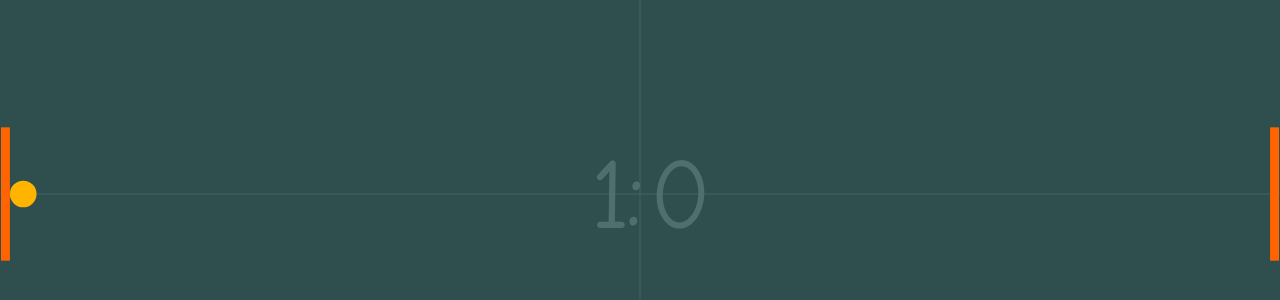
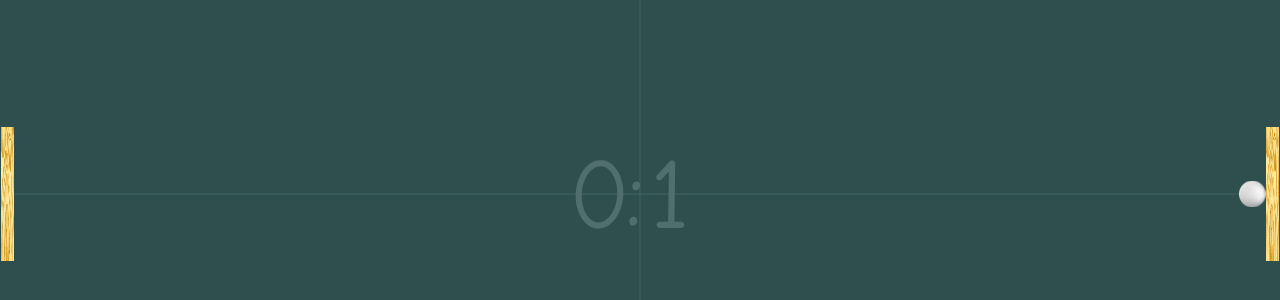
Before and after one commit to Kalitosha/Kalitosha.github.io, a plain HTML site: page firstCanvas/index.html in a window 1280 px wide. Shown: the part 206-506 px from the top of the page. Drawn offline with Linux system fonts and the light colour scheme.

Commit message:
123456789

```diff
--- a/firstCanvas/assets/js/canvas.js
+++ b/firstCanvas/assets/js/canvas.js
@@ -1,12 +1,12 @@
 var canvas = document.getElementById('myCanvas'); // подключаем canvas
 var ctx = canvas.getContext('2d'); // задаем контекст
 
-document.body.addEventListener('touchmove', function(event) {
-    event.preventDefault();
-}, false); // Предотвращение скролла
-
 window.addEventListener('resize', resizeCanvas, false);
 // canvas.addEventListener("touchmove", touchMove, false);
+
+document.body.addEventListener('touchmove', function(e) {
+    e.preventDefault();
+}, false); // Предотвращение скролла
 
 // var Width, Height;
 
@@ -15,6 +15,9 @@ Height = document.documentElement.clientHeight;
 
 
 var gall = 0;
+var imgBall = new Image();  // Создание нового объекта изображения
+var imgPlatform = new Image();
+
 window.onload = function () {
 
     canvas.width = window.innerWidth;
@@ -23,8 +26,13 @@ window.onload = function () {
     canvas.width = document.documentElement.clientWidth;
     canvas.height = document.documentElement.clientHeight;
 
-    // Width = document.documentElement.clientWidth;
-    // Height = document.documentElement.clientHeight;
+
+    var fonMus = document.getElementById('fonMusic'); // фоновая музыка
+    //fonMus.play();
+    fonMus.volume = 0.1;
+
+    imgBall.src ='assets\\images\\ball.png';  // Путь к изображению которое необходимо нанести на холст
+    imgPlatform.src = 'assets\\images\\pl.png';
 
     init();
 }
@@ -34,18 +42,29 @@ var mouseMove = function(e) {
     platform2.y = e.clientY - platform2.h/2;
 }
 
-var touchMove = function (e) {
+// var touchMove = function (e) {
+document.addEventListener('touchmove', function(e) {
+        e.preventDefault();
+        e.stopPropagation();
+        /* Здесь ваш код обработки события*/
+    if (e.targetTouches.length == 1) {
+        var touch = e.targetTouches[0];
 
+        platform1.y = touch.pageY - platform1.h / 2;
+        platform2.y = touch.pageY - platform2.h / 2;
+    }
+    }, false);
     // if (event.targetTouches.length == 1) {
     //     var touch = event.targetTouches[0];
     //     // Place element where the finger is
     //     obj.style.left = touch.pageX + 'px';
     //     obj.style.top = touch.pageY + 'px';
     // }
-
-    platform1.y = e.touchAction.pageY - platform1.h/2;
-    platform2.y = e.touchAction.pageY - platform2.h/2;
-}
+//     if (event.targetTouches.length == 1) {
+//         platform1.y = e.touchAction.pageY - platform1.h / 2;
+//         platform2.y = e.touchAction.pageY - platform2.h / 2;
+//     }
+// }
 
 var ball = {
     color : 'black',
@@ -55,7 +74,8 @@ var ball = {
     x : 0,
     y : 0,
     drawBall : function () {
-    }
+    },
+    drawSprite : function () {}
 }
 
 function Rect(color, x, y) {
@@ -63,25 +83,29 @@ function Rect(color, x, y) {
     this.x = x; // координата х
     this.y = y; // координата у
     this.h = Height / 6; // высота
-    this.w = Height / 6 / 15; // ширина
+    this.w = Height / 6 / 10; // ширина
     this.score = 0;
     this.drawRect = function () {
         ctx.fillStyle = this.color;
         ctx.fillRect(this.x, this.y, this.w, this.h);
-    }
+    };
+    this.drawSprite = function (){
+        ctx.drawImage(imgPlatform, this.x, this.y, this.w, this.h);
+    };
 }
 
 
 function init() {
 
     platform1 = new Rect('rgb(255, 100, 0)', 1, Height/2 - Height/6/2);
-    platform2 = new Rect('rgb(255, 100, 0)', Width - Height/6/15 - 1, Height/2 - Height/6/2);
+    platform2 = new Rect('rgb(255, 100, 0)', Width - Height/6/10 - 1, Height/2 - Height/6/2);
+
 
     ball = {
         color : 'RGB(255, 180, 0)',
-        r :  Height/60,
-        vx : 3,
-        vy : -3,
+        r :  Height/30,
+        vx : -6,
+        vy : -6,
         x : Width/2,
         y : Height/2,
         drawBall : function () {
@@ -90,8 +114,12 @@ function init() {
             ctx.arc(this.x, this.y, this.r, 0, Math.PI*2, true);
             ctx.fill();
             ctx.closePath();
+         },
+
+        drawSprite : function () {
+                ctx.drawImage(imgBall, this.x, this.y, this.r, this.r);
         }
-    }
+    };
     //ball = new Ball('RGB(250, 220, 100)', Width/2, Height/2, Height/40);
 
     draw();
@@ -106,22 +134,22 @@ function resizeCanvas() {
         /*************************************************************************************/
         //platform1.x = platform1.x * document.documentElement.clientWidth/Width;
         platform1.y = platform1.y * document.documentElement.clientHeight/Height;
-        platform1.w = document.documentElement.clientHeight / 6 / 15;
+        platform1.w = document.documentElement.clientHeight / 6 / 10;
         platform1.h = document.documentElement.clientHeight / 6;
 
-        platform2.x = document.documentElement.clientWidth - document.documentElement.clientHeight / 6 / 15 - 1;
+        platform2.x = document.documentElement.clientWidth - document.documentElement.clientHeight / 6 / 10 - 1;
         platform2.y = platform2.y * document.documentElement.clientHeight/Height;
-        platform2.w = document.documentElement.clientHeight / 6 / 15;
+        platform2.w = document.documentElement.clientHeight / 6 / 10;
         platform2.h = document.documentElement.clientHeight / 6;
 
-        ball.r = document.documentElement.clientHeight/60;
+        ball.r = document.documentElement.clientHeight/30;
         if (gall == 1){
 
             ball.x = platform2.x - ball.r;
         }
         else if (gall == 2){
 
-            ball.x = platform1.x + platform1.w + ball.r;
+            ball.x = platform1.x + platform1.w; // + ball.r;
         }
         else{
             ball.x = ball.x * document.documentElement.clientWidth/Width;
@@ -135,6 +163,7 @@ function resizeCanvas() {
 
 function draw() {
     ctx.clearRect(0, 0, Width, Height); // стираем
+
 
     ctx.strokeStyle = 'rgb(67, 100, 100)';
     ctx.beginPath();
@@ -150,11 +179,6 @@ function draw() {
     // ctx.fillText(Height, 20, 20);
     // ctx.fillText(Width, 70, 20);
 
-    // ctx.fillStyle = 'rgb(80, 110, 110)';
-    // ctx.font = "15px Comic Sans MS";
-    // ctx.fillText(ball.vx, 170, 20);
-    // ctx.fillText(ball.vy, 170, 40);
-
     //счет
     ctx.fillStyle = 'rgb(80, 110, 110)';
     ctx.font = "100px Comic Sans MS";
@@ -165,16 +189,19 @@ function draw() {
     ctx.fillText(platform2.score, Width/2 + 10, Height/2 + 34);
 
 
-    ball.drawBall();
-    platform1.drawRect();
-    platform2.drawRect();
+    ball.drawSprite();
+    // ball.drawBall();
+    platform1.drawSprite();
+    platform2.drawSprite();
+    // platform1.drawRect();
+    // platform2.drawRect();
 
     collision();
 
     canvas.onmousemove = mouseMove;
     canvas.onmousedown = onMouseDown;
-    canvas.touchmove = touchMove; // TODO проверить
-    canvas.touchend = onMouseDown; // убрали палец
+    // canvas.touchmove = touchMove; // TODO проверить
+    canvas.touchstart = onMouseDown; // Tap (Косание)
 
     window.requestAnimationFrame(draw);
 }
@@ -190,17 +217,17 @@ function draw() {
 
 function collision() {
     if (gall == 0) {
-        if ((ball.y - ball.r < 0) || (ball.y + ball.r > Height)) { // стена: верх, низ
+        if ((ball.y < 0) || (ball.y + ball.r > Height)) { // стена: верх, низ
             ball.vy = -ball.vy;
         }
 
-        else if (ball.x - ball.r < platform1.x + platform1.w) { // столкновение с ракеткой №1
-            if ((ball.y + ball.r > platform1.y) && (ball.y - ball.r < platform1.y + platform1.h )) // на промежутке
+        else if (ball.x < platform1.x + platform1.w) { // столкновение с ракеткой №1
+            if ((ball.y + ball.r > platform1.y) && (ball.y < platform1.y + platform1.h )) // на промежутке
                 ball.vx = -ball.vx;
             else { // стена: лево // вне промежутка нахождения ракетки
                 platform2.score++;
                 ball.x = platform2.x - ball.r;
-                ball.y = platform1.y + platform1.h / 2;
+                ball.y = platform2.y + platform2.h / 2 - ball.r/2;
                 gall = 1;
                 return;//ГОЛЛ!
             }
@@ -212,8 +239,8 @@ function collision() {
             }
             else {  // стена: право
                 platform1.score++;
-                ball.x = platform1.x + platform1.w + ball.r;
-                ball.y = platform2.y + platform2.h / 2;
+                ball.x = platform1.x + platform1.w; // + ball.r;
+                ball.y = platform2.y + platform2.h / 2 - ball.r/2;
                 gall = 2;
                 return;//ГОЛЛ!
             }
@@ -224,15 +251,16 @@ function collision() {
     }
     else
         // if (gall == 1){
-            ball.y = platform2.y + platform2.h / 2; // одно и тоже
+            ball.y = platform2.y + platform2.h / 2 - ball.r/2; // одно и тоже
     // }
     // else
     //     if (gall == 2){
-    //         ball.y = platform1.y + platform1.h / 2; // одно и тоже
+    //         ball.y = platform1.y + platform1.h / 2 - ball.r/2; // одно и тоже
     // }
 }
 
 function onMouseDown(e) {
+
     if (gall != 0) {
         ball.vx = -ball.vx;
         ball.x += ball.vx;
--- a/firstCanvas/index.html
+++ b/firstCanvas/index.html
@@ -11,8 +11,7 @@
 
 <canvas id="myCanvas"> <!--width="800" height="800" margin-left="5px"--> этот текст отобразится, если браузер не поддерживает canvas </canvas>
 
-<script>/*window.onload*/ </script>
-
+<audio preload="true" id="fonMusic"><source src = "assets\music\Mangol_Ping-pong.mp3"></audio>
 
 </body>
 </html>
```
Also changed, not shown: firstCanvas/assets/images/pl.png (added), firstCanvas/assets/music/AlbumArtSmall.jpg (added), firstCanvas/assets/music/AlbumArt_{1040E481-D6A1-41F9-AE88-40D77B4B292F}_Large.jpg (added), firstCanvas/assets/music/AlbumArt_{1040E481-D6A1-41F9-AE88-40D77B4B292F}_Small.jpg (added), firstCanvas/assets/music/Folder.jpg (added), 3 other files.
